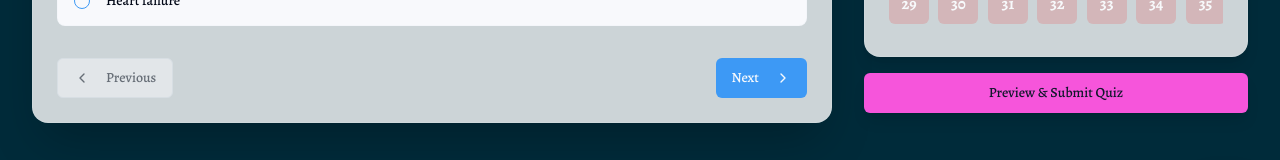
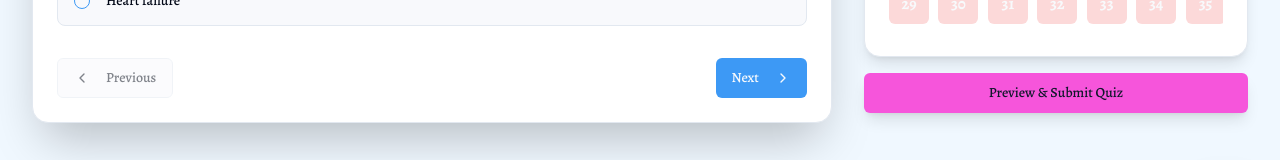
Before and after one commit to omegist/NurseBridgeIQN, a Next.js app: page /quiz/cardiology-quest-iqn in a window 1280 px wide. Shown: the part 548-708 px from the top of the page. Built offline with nearby package versions, Linux system fonts and the light colour scheme; no server answers; a web font is replaced by a local one.

Commit message:
in light theme or light mode make every page look white theme

```diff
--- a/src/app/globals.css
+++ b/src/app/globals.css
@@ -65,30 +65,11 @@
 }
 
 @layer base {
-  body {
-    background-color: #002B3A;
-    min-height: 100vh;
+  body.light, .light body {
+    background-color: #F0F8FF; /* AliceBlue for a soft white background */
   }
 
-  .light {
-    --background: 220 40% 98%;
-    --card: 0 0% 100% / 0.8;
-    --popover: 0 0% 100% / 0.9;
-    --border: 214.3 31.8% 91.4% / 0.2;
-    background-color: #F0F8FF;
-  }
-
-  .dark {
-    --background: #002B3A;
-    --foreground: 210 40% 98%;
-    --card: 250 50% 12% / 0.8;
-    --popover: 250 50% 12% / 0.9;
-    --border: 220 30% 25% / 0.5;
+  body.dark, .dark body {
     background-color: #002B3A;
   }
-
-  /* Make cards and popovers slightly transparent to see the background */
-  .card-blur {
-    @apply bg-card/80 backdrop-blur-sm border-border/20;
-  }
 }
```
